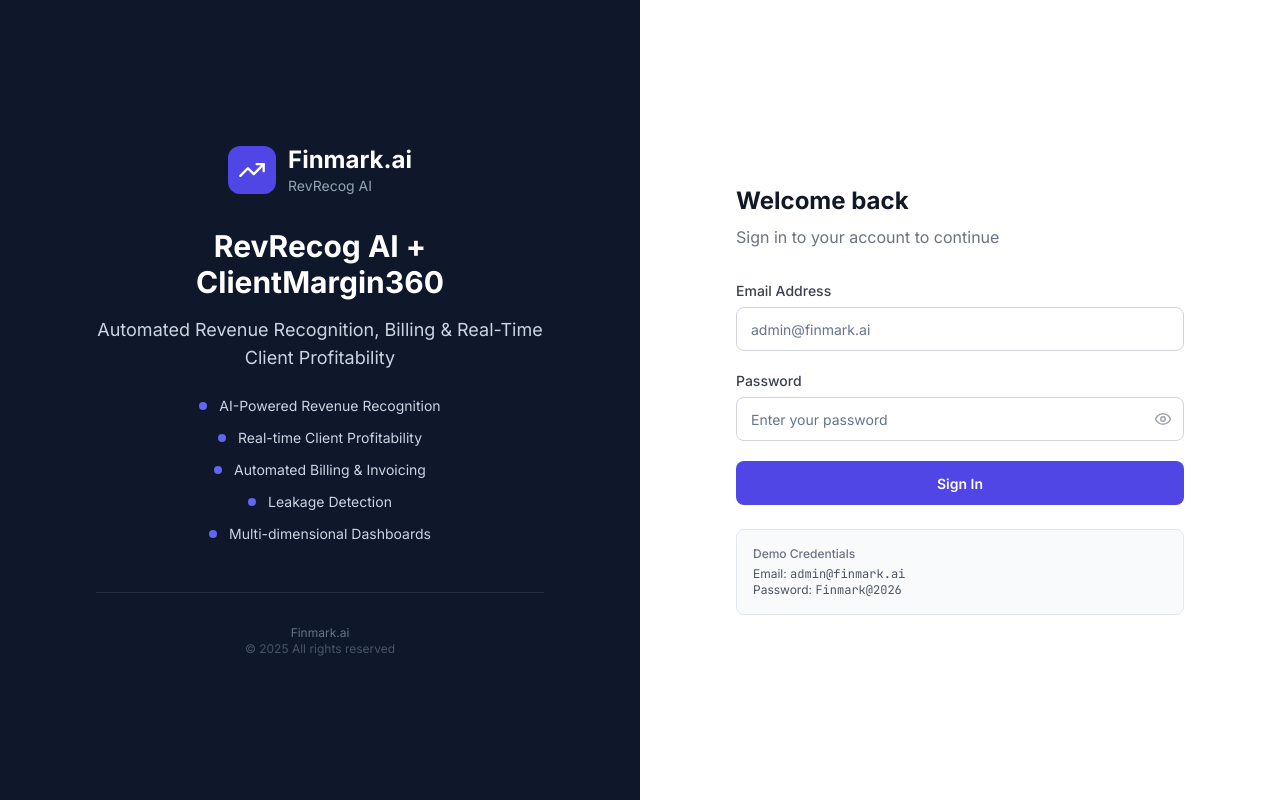
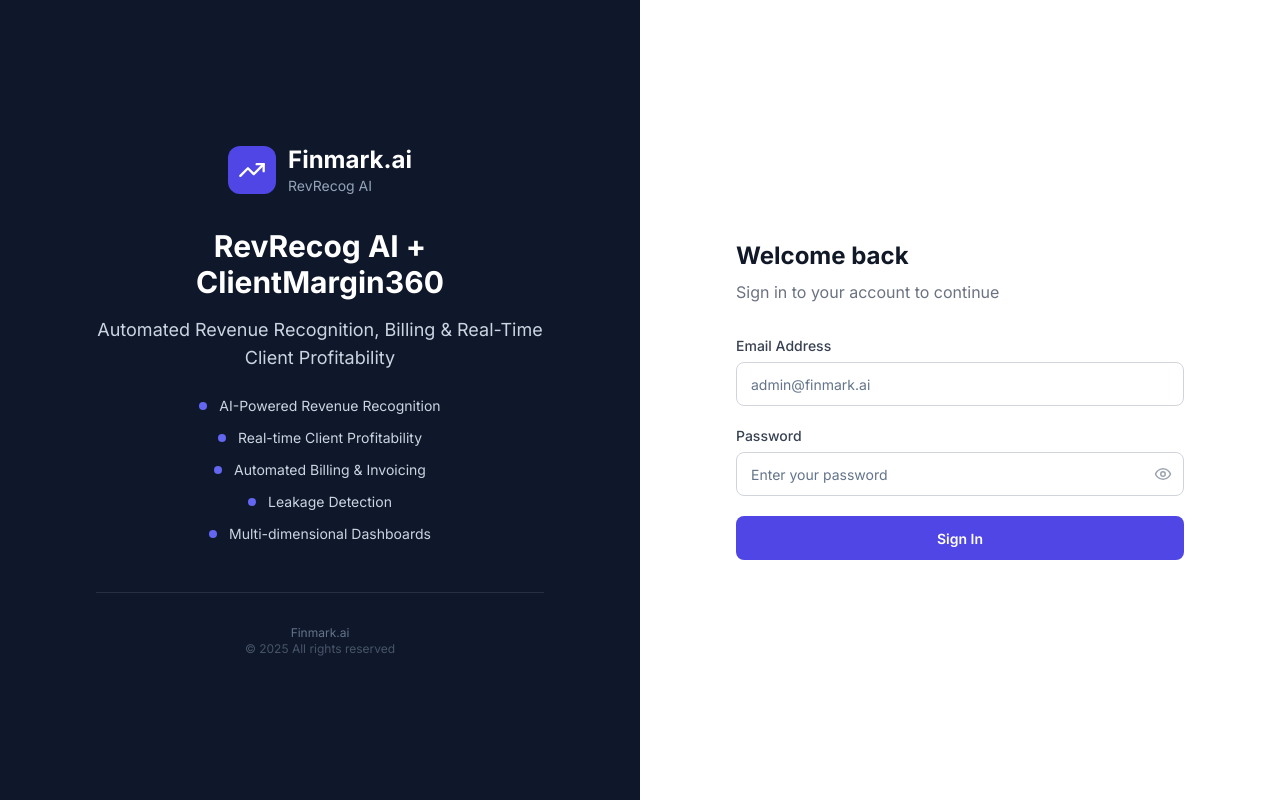
Before and after one commit to hvs-finmarkai/RevRecog-ClientMargin360, a React (Vite) app in the folder frontend/: page /login in a window 1280 px wide. Built offline with nearby package versions, Linux system fonts and the light colour scheme; no server answers.

Commit message:
chore: remove demo credentials from login page

```diff
--- a/frontend/src/pages/auth/LoginPage.tsx
+++ b/frontend/src/pages/auth/LoginPage.tsx
@@ -173,15 +173,7 @@ export default function LoginPage() {
             </button>
           </form>
 
-          <div className="mt-6 p-4 rounded-lg" style={{ backgroundColor: '#F8FAFC', border: '1px solid #E2E8F0' }}>
-            <p className="text-xs text-gray-500 font-medium mb-1">Demo Credentials</p>
-            <p className="text-xs text-gray-600">
-              Email: <span className="font-mono">admin@finmark.ai</span>
-            </p>
-            <p className="text-xs text-gray-600">
-              Password: <span className="font-mono">Finmark@2026</span>
-            </p>
-          </div>
+
         </div>
       </div>
     </div>
```
